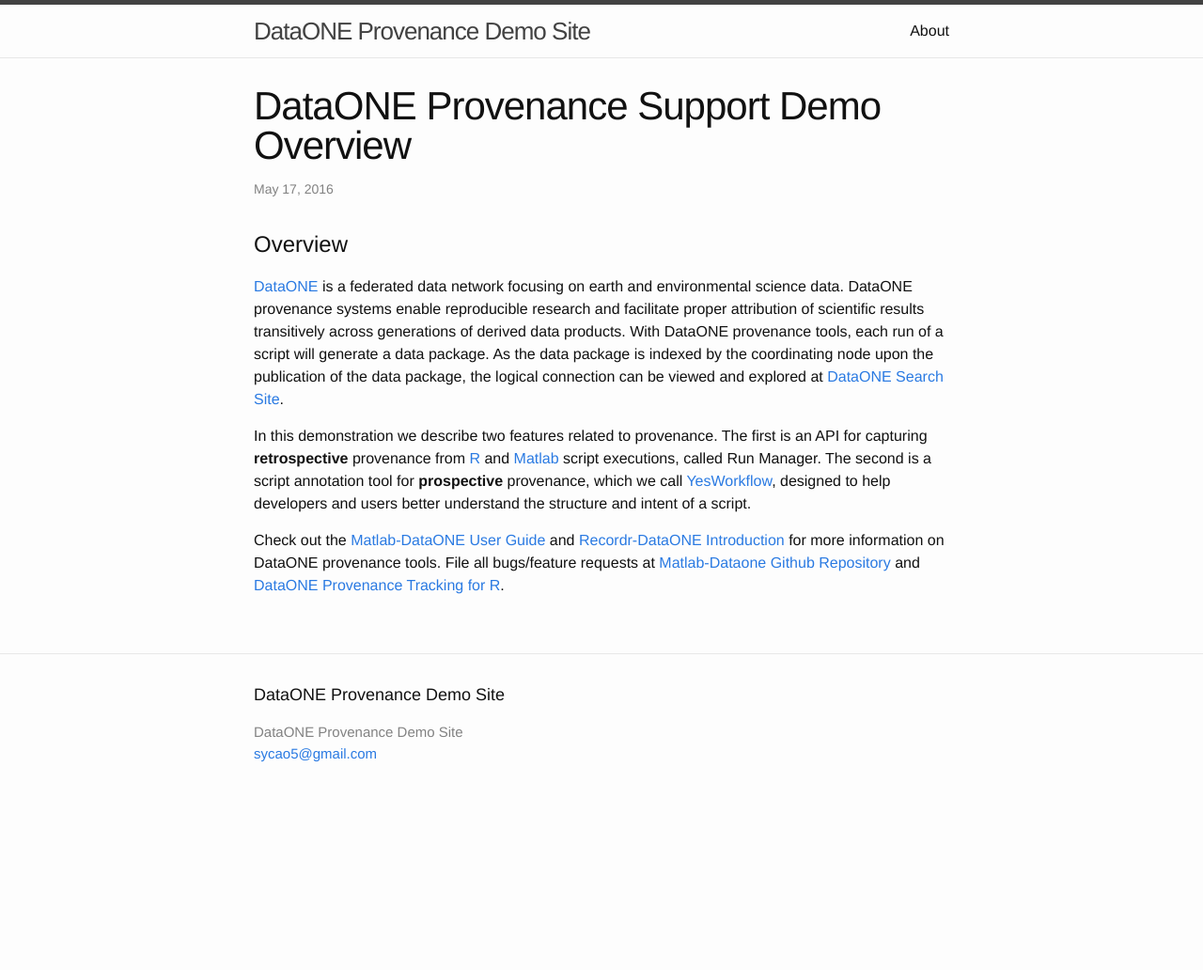
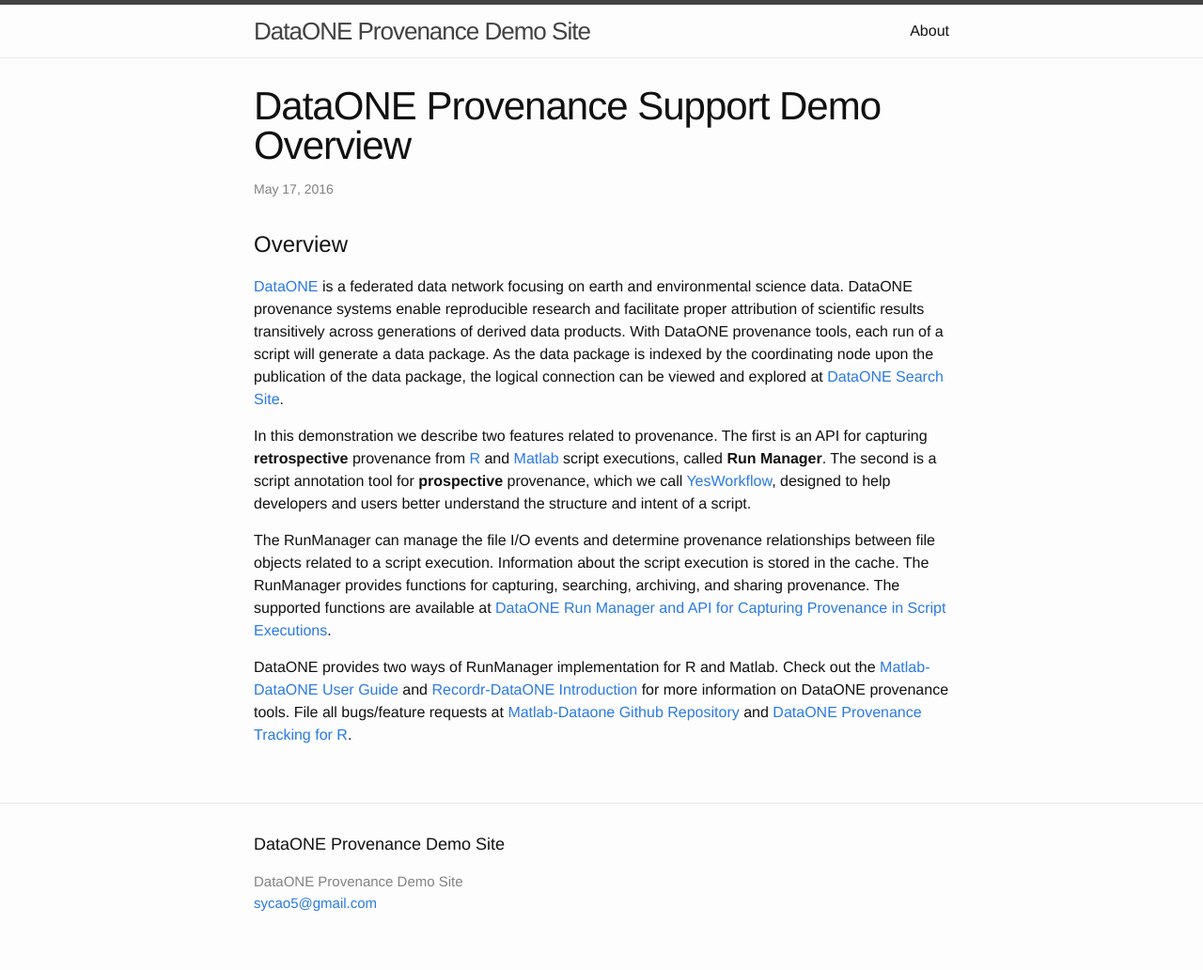
Before and after one commit to DataONEorg/provweek2016-demo, a Jekyll site: the page built from _posts/2016-05-17-provenance-demo-overview.markdown, in a window 1280 px wide. Shown: the whole page at 94% size. Built offline with Jekyll 4.4.1, drawn with Linux system fonts in a browser that asks for light colours; before the commit the page ends 900 px from its top, so only the background shows below that.

Commit message:
Add more content to overview_post

```diff
--- a/_posts/2016-05-17-provenance-demo-overview.markdown
+++ b/_posts/2016-05-17-provenance-demo-overview.markdown
@@ -13,11 +13,12 @@
 
 In this demonstration we describe two features related to provenance. The first is an API
 for capturing **retrospective** provenance from [R](https://github.com/NCEAS/recordr) and [Matlab](https://github.com/DataONEorg/matlab-dataone) script executions,
-called Run Manager. The second is a script annotation tool for **prospective** provenance, which we call [YesWorkflow](https://github.com/yesworkflow-org/yw-prototypes), designed to help developers and users better understand the structure and intent of a script.
+called **Run Manager**. The second is a script annotation tool for **prospective** provenance, which we call [YesWorkflow](https://github.com/yesworkflow-org/yw-prototypes), designed to help developers and users better understand the structure and intent of a script.
 
 
+The RunManager can manage the file I/O events  and determine provenance relationships between file objects related to a script execution. Information about the script execution is stored in the cache. The RunManager provides functions for capturing, searching, archiving, and sharing provenance. The supported functions are available at [DataONE Run Manager and API for Capturing Provenance in Script Executions](https://github.com/DataONEorg/sem-prov-design/blob/master/docs/PROV-capture/Run-manager-API.rst).
 
-Check out the [Matlab-DataONE User Guide][matlab-dataone-user-guide] and [Recordr-DataONE Introduction]({{site.baseurl}}/data/intro_recordr.pdf) for more information on DataONE provenance tools. File all bugs/feature requests at [Matlab-Dataone Github Repository][matlab-dataone Github repo] and [DataONE Provenance Tracking for R][recordr-Github-repo].
+DataONE provides two ways of RunManager implementation for R and Matlab. Check out the [Matlab-DataONE User Guide][matlab-dataone-user-guide] and [Recordr-DataONE Introduction]({{site.baseurl}}/data/intro_recordr.pdf) for more information on DataONE provenance tools. File all bugs/feature requests at [Matlab-Dataone Github Repository][matlab-dataone Github repo] and [DataONE Provenance Tracking for R][recordr-Github-repo].
 
 [matlab-dataone-user-guide]: https://github.com/DataONEorg/matlab-dataone/blob/master/docs/user-guide.rst
 [matlab-dataone Github repo]:   https://github.com/DataONEorg/matlab-dataone
```
